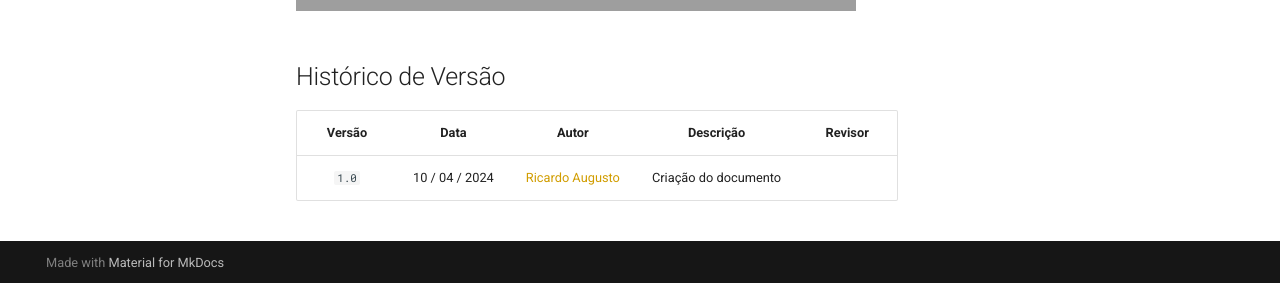
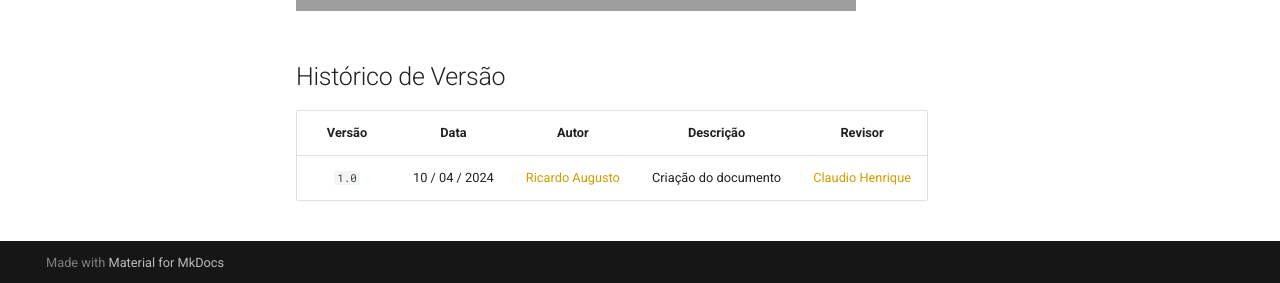
Before and after one commit to Requisitos-de-Software/2024.1-Serasa, an MkDocs documentation site: the page built from docs/atas/ata2.md, in a window 1280 px wide and 900 px high, scrolled down 1459 px. Shown: the part 614-897 px from the top of the window. Built offline with MkDocs 1.6.1 and Material for MkDocs 9.7.7, drawn with Linux system fonts in a browser that asks for light colours; comment, search, counter and statistics services are not loaded; grey boxes are pictures that could not be loaded.

Commit message:
Update revisor ata2.md

```diff
--- a/docs/atas/ata2.md
+++ b/docs/atas/ata2.md
@@ -58,7 +58,7 @@ Artefato destinado a documentação das reuniões realizadas pelo grupo ao longo
 
 | Versão | Data | Autor | Descrição | Revisor
 |:-:|:-:|:-:|:-:|:-:|
-|`1.0`| 10 / 04 / 2024 | [Ricardo Augusto][RicardoGH] | Criação do documento |
+|`1.0`| 10 / 04 / 2024 | [Ricardo Augusto][RicardoGH] | Criação do documento | [Claudio Henrique](https://github.com/claudiohsc)
 
 
 
```
